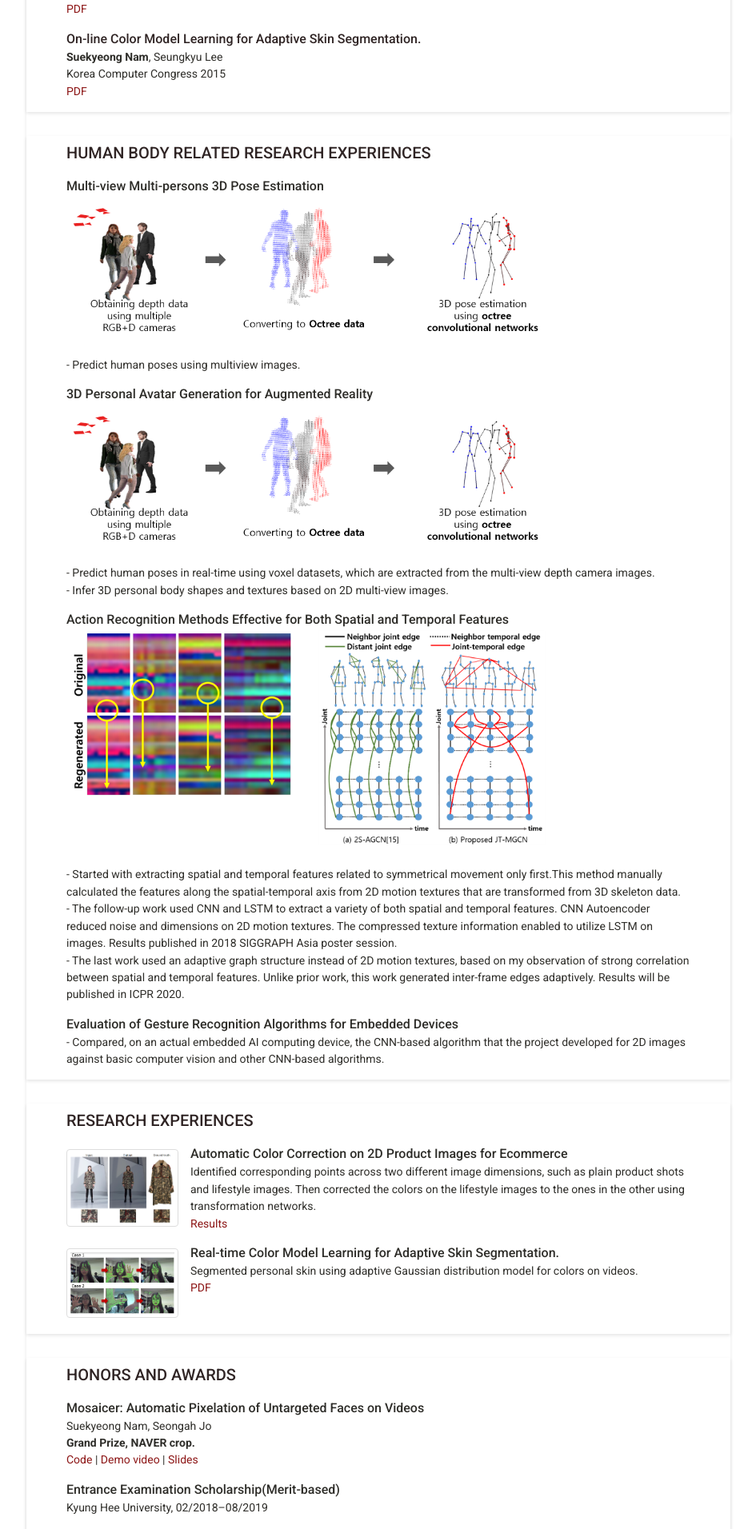
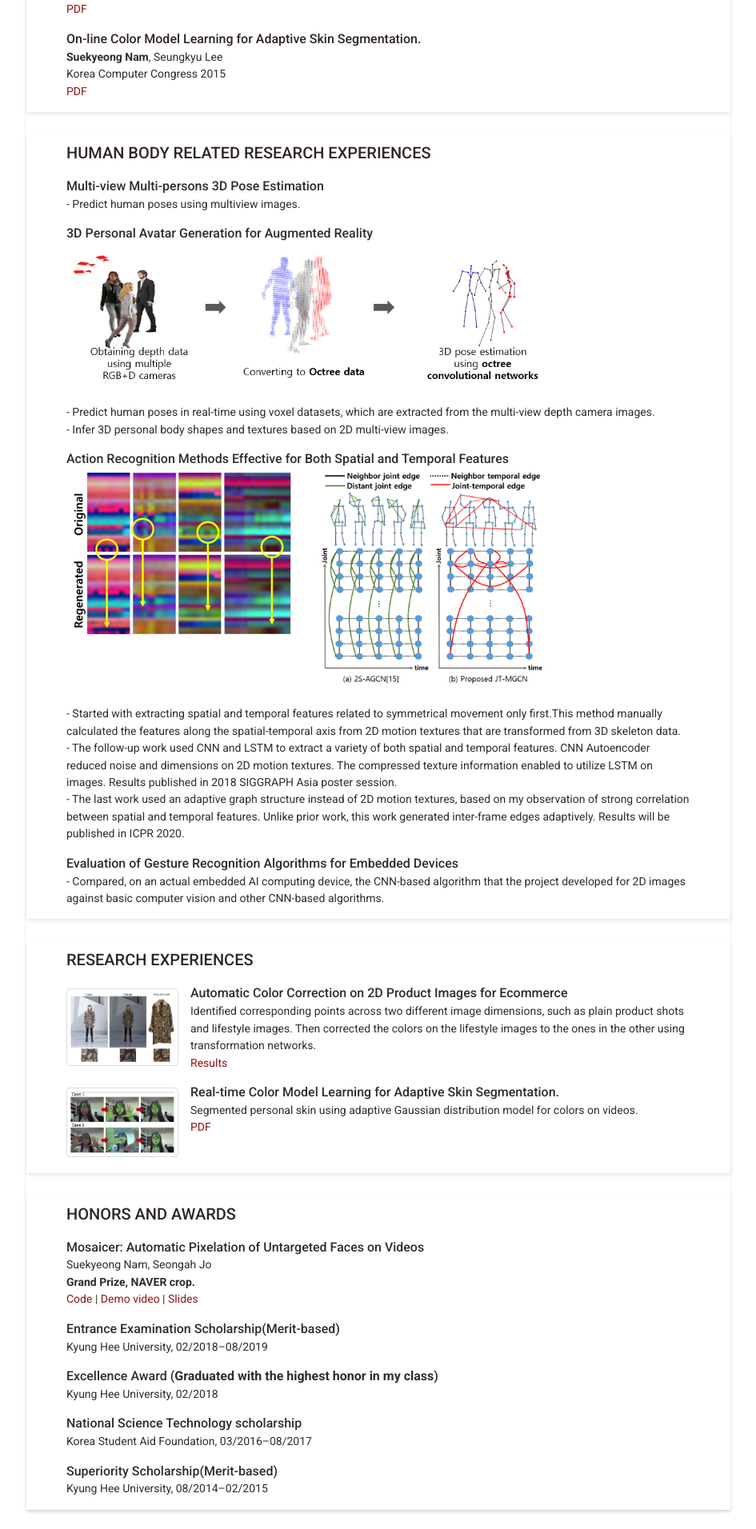
Before and after one commit to SuekyeongNam/SuekyeongNam.github.io, a Jekyll site: the page built from index.html, in a window 1280 px wide. Shown: the part 546-2458 px from the top of the page at 80% size, without its empty margins (167-1112 px from the left). Built offline with Jekyll 4.4.1, drawn with Linux system fonts in a browser that asks for light colours; some web fonts are replaced.

Commit message:
Update humanbody_projects.html

```diff
--- a/_includes/humanbody_projects.html
+++ b/_includes/humanbody_projects.html
@@ -9,11 +9,6 @@
         <span class="title">
             Multi-view Multi-persons 3D Pose Estimation
           </a>
-        </span><br>
-        <span>
-          <div style="width:600px; border:0px; float:center; margin-right:0px;">
-            <img src="{{site.baseurl}}/assets/images/current.PNG" align="center" style="width:600px;"/>
-          </div>
         </span><br>
         <span class="summary">
           - Predict human poses using multiview images. </br>
```
